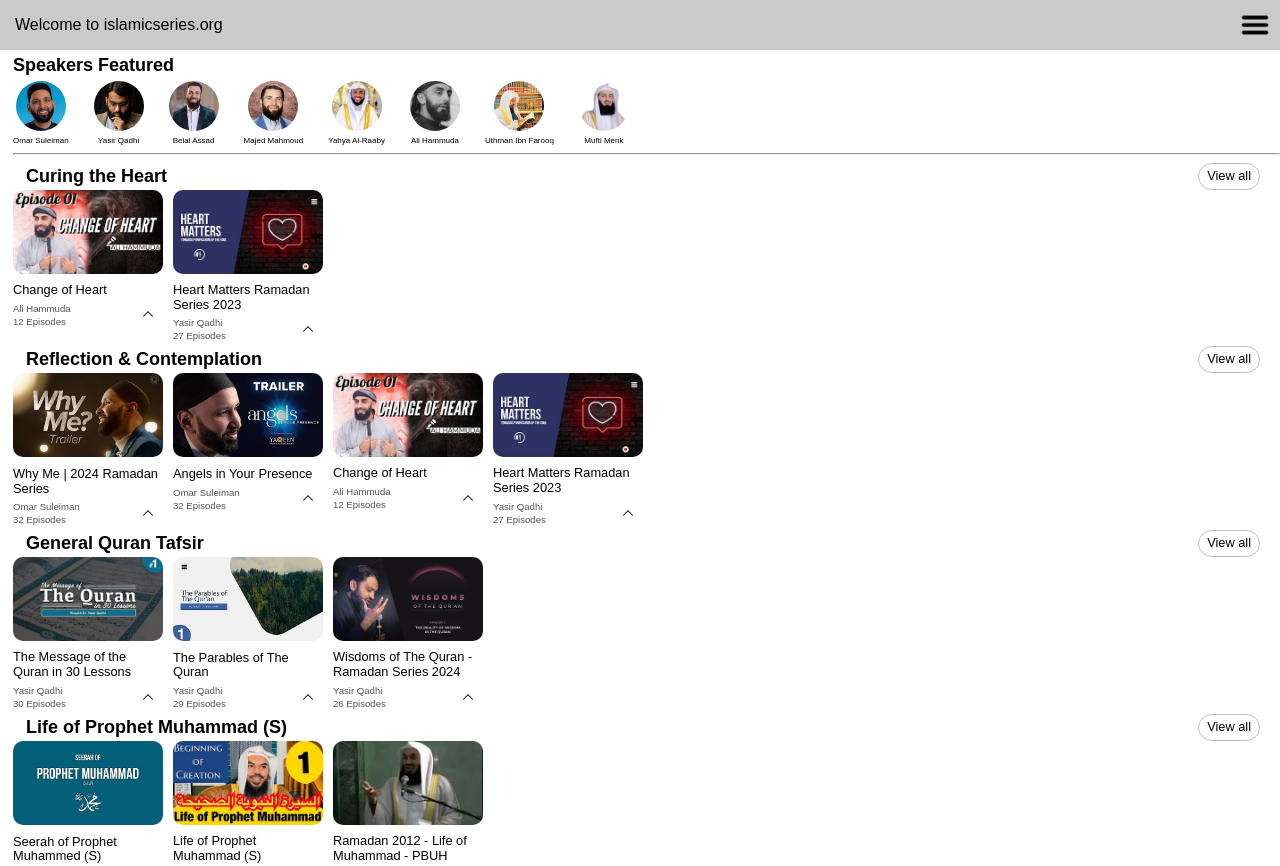
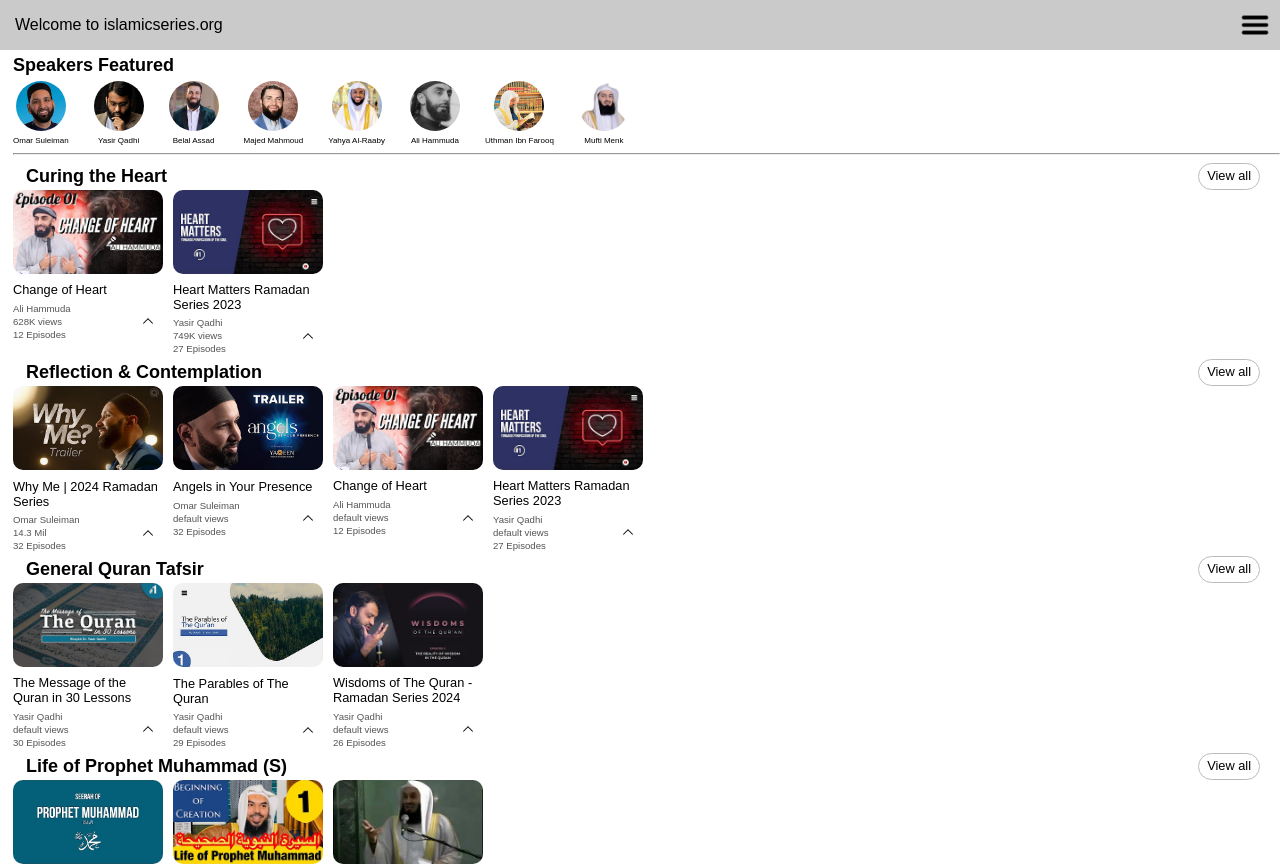
Before and after one commit to sajidmohd717/islamic-lectures-react, a React (Vite) app: page / in a window 1280 px wide. Shown: the top 866 px of the page. Built offline with nearby package versions, Linux system fonts and the light colour scheme.

Commit message:
added no of views

```diff
--- a/src/data.js
+++ b/src/data.js
@@ -18,6 +18,7 @@
     episodes: "12 Episodes",
     thumbnailImage: changeofheart,
     link: "https://www.youtube.com/playlist?list=PL9OPVukugS7xZ-PY008PN6_kGInouP0rz",
+    viewcount: "628K views" //Updated 12 June 2024
   },
   {
     title: "Heart Matters Ramadan Series 2023",
@@ -25,6 +26,7 @@
     episodes: "27 Episodes",
     thumbnailImage: heartmatters,
     link: "https://www.youtube.com/playlist?list=PLYZxc42QNctWeXvciIWtItbjhod9PjcCN",
+    viewcount: "749K views" //Updated 12 June 2024
   },
 ];
 
--- a/src/series/Series.jsx
+++ b/src/series/Series.jsx
@@ -2,7 +2,7 @@
 
 import whyMe from "../assets/thumbnail/heart-softeners/whyme.jpg";
 import downArrow from "../assets/down-arrow.png";
-import upArrow from "../assets/up-arrow.png"
+import upArrow from "../assets/up-arrow.png";
 
 import styles from "./Series.module.css";
 
@@ -38,13 +38,14 @@
             <div className={styles["meta-title"]}>
               <div className={styles["meta-title-left"]}>
                 <span>{props.speaker}</span>
+                <span>{props.viewcount}</span>
                 <span>{props.episodes}</span>
               </div>
               <div className={styles["meta-title-right"]}>
                 <img
                   onClick={toggleVisibility}
                   className={styles["down-arrow"]}
-                  src={isVisible? downArrow : upArrow}
+                  src={isVisible ? downArrow : upArrow}
                   alt=""
                 />
               </div>
@@ -53,10 +54,23 @@
         </div>
         <div className={styles["description-container"]}>
           {isVisible && (
-            <div className="items"> <hr />Description:
-              <p>Why were these difficult moments ordained for you? Why do some tests seem to keep going on forever—are they tests or punishments? Why is this the life you have to live? What is your purpose? Why you? </p>
+            <div className="items">
+              {" "}
+              <hr />
+              Description:
+              <p>
+                Why were these difficult moments ordained for you? Why do some
+                tests seem to keep going on forever—are they tests or
+                punishments? Why is this the life you have to live? What is your
+                purpose? Why you?{" "}
+              </p>
               <p>Why not you? </p>
-              <p>In this life-changing Ramadan series, join Dr. Omar Suleiman to transform your perspective on life, qadar, and what has been decreed for you. Know this: the world isn’t against you—everything has only been perfectly set up for you. </p>
+              <p>
+                In this life-changing Ramadan series, join Dr. Omar Suleiman to
+                transform your perspective on life, qadar, and what has been
+                decreed for you. Know this: the world isn’t against
+                you—everything has only been perfectly set up for you.{" "}
+              </p>
             </div>
           )}
         </div>
@@ -71,7 +85,7 @@
   episodes: "default episodes",
   thumbnailImage: "default image",
   link: "default link",
-  viewcount: "default viewcount",
+  viewcount: "default views",
 };
 
 export default Series;
--- a/src/series/Series.module.css
+++ b/src/series/Series.module.css
@@ -58,8 +58,8 @@
 
 
 .down-arrow {
-    height: 10px;
-    width: auto;
+    width: 10px;
+    height: auto;
 }
 
 .meta-title {
@@ -79,3 +79,12 @@
     display: flex;
     flex-direction: column;
 }
+
+.meta-title-right {
+    display: flex;
+    flex-direction: column;
+    justify-content: space-between;
+    font-size: 0.6em;
+    color: hsl(0, 0%, 33%);
+    align-items: center;
+}
--- a/src/series/SeriesContainer.jsx
+++ b/src/series/SeriesContainer.jsx
@@ -17,6 +17,7 @@
             title={series.title}
             speaker={series.speaker}
             episodes={series.episodes}
+            viewcount={series.viewcount}
           />
         ))}
       </div>
```
